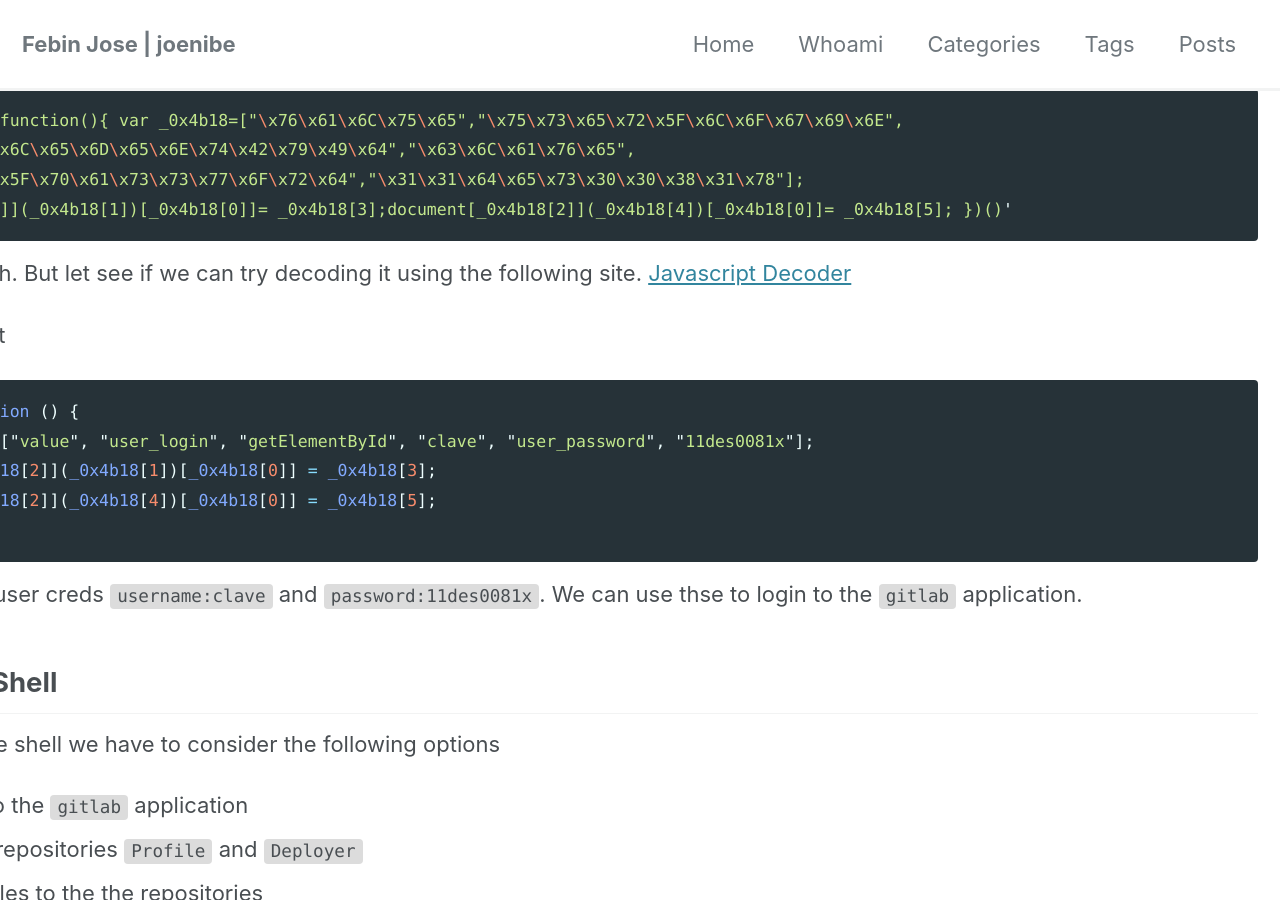
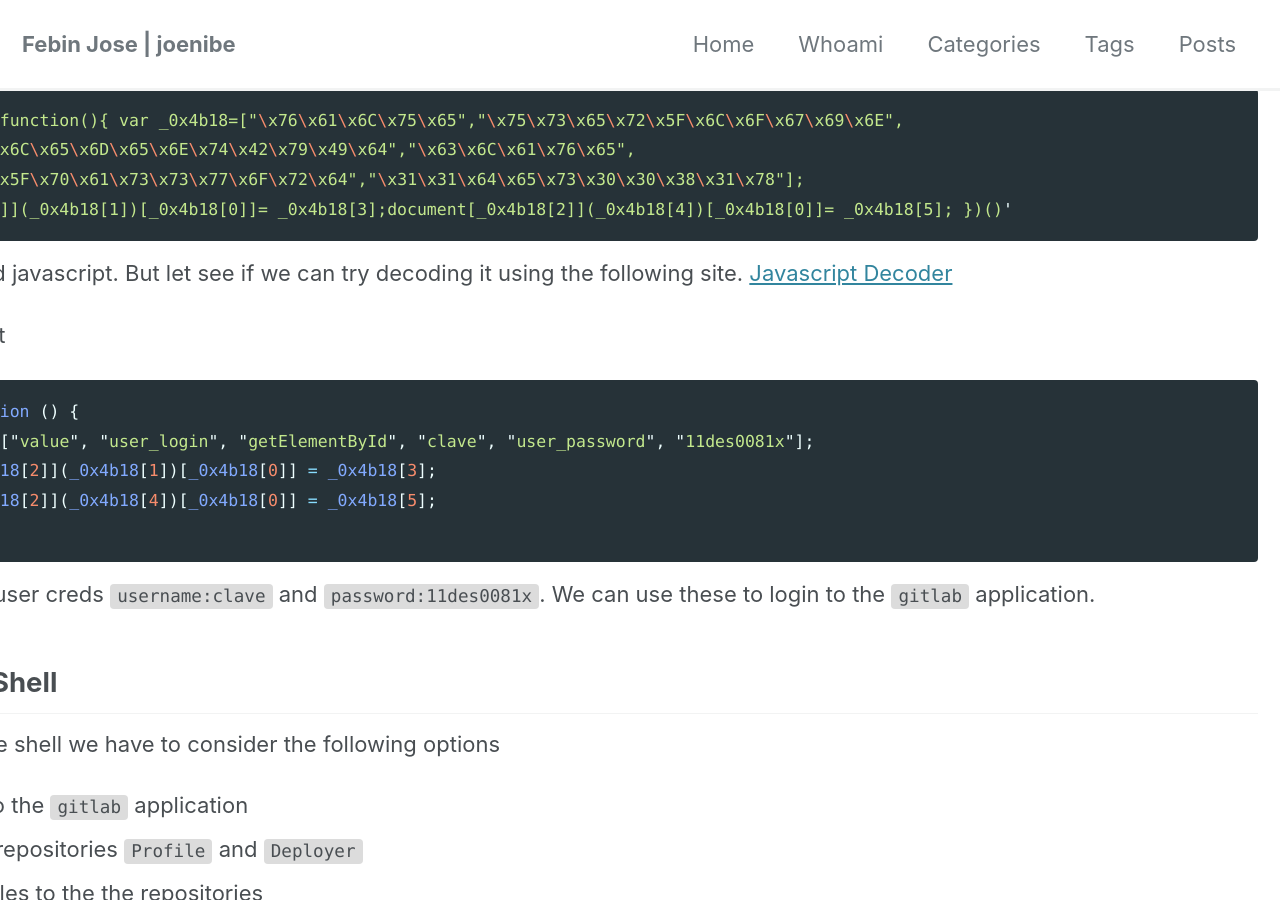
Before and after one commit to JoeNibe/JoeNibe.github.io, a Jekyll site: the page built from _posts/htb/2020-01-08-bitlab.md, in a window 1280 px wide and 900 px high, scrolled down 4296 px. Built offline with Jekyll 4.4.1, drawn with Linux system fonts in a browser that asks for light colours; cached includes are drawn as plain includes; nearby versions of some CDN libraries.

Commit message:
Update 2020-01-08-bitlab.md

````diff
--- a/_posts/htb/2020-01-08-bitlab.md
+++ b/_posts/htb/2020-01-08-bitlab.md
@@ -135,7 +135,7 @@
 "\x75\x73\x65\x72\x5F\x70\x61\x73\x73\x77\x6F\x72\x64","\x31\x31\x64\x65\x73\x30\x30\x38\x31\x78"];
 document[_0x4b18[2]](_0x4b18[1])[_0x4b18[0]]= _0x4b18[3];document[_0x4b18[2]](_0x4b18[4])[_0x4b18[0]]= _0x4b18[5]; })()'
 ```
-Looks like gibberish. But let see if we can try decoding it using the following site. [Javascript Decoder](https://lelinhtinh.github.io/de4js/)
+Looks like encoded javascript. But let see if we can try decoding it using the following site. [Javascript Decoder](https://lelinhtinh.github.io/de4js/)
 
 Decoded javascript
 ```javascript
@@ -146,7 +146,7 @@
 })()
 ```
 
-So we have some user creds `username:clave` and `password:11des0081x`. We can use thse to login to the `gitlab` application.
+So we have some user creds `username:clave` and `password:11des0081x`. We can use these to login to the `gitlab` application.
 
 ## Low Privilege Shell
 To get low privilege shell we have to consider the following options
@@ -198,10 +198,12 @@
 We can exploit `git` using hooks by completing the following steps
 
 1. Copy the `profile` folder from `/var/www/html/` to `/tmp` folder
+
     ```bash
     $ cp -r /var/www/html/profile /tmp/pro
     ```
 2. Create a `post-merge` hook in `/profile/.git/hooks/` with the following content and change permissions
+
     ```bash
     #!/bin/bash
     echo pwned
````
